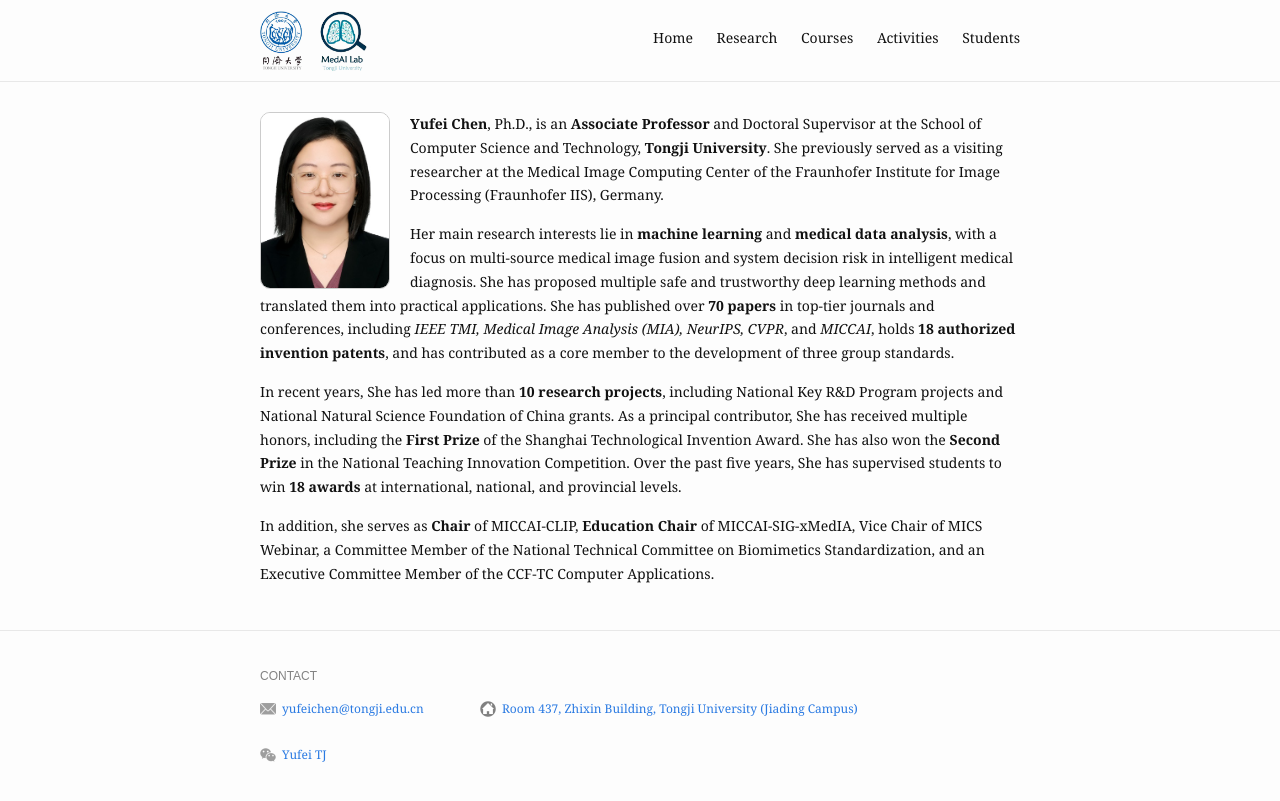
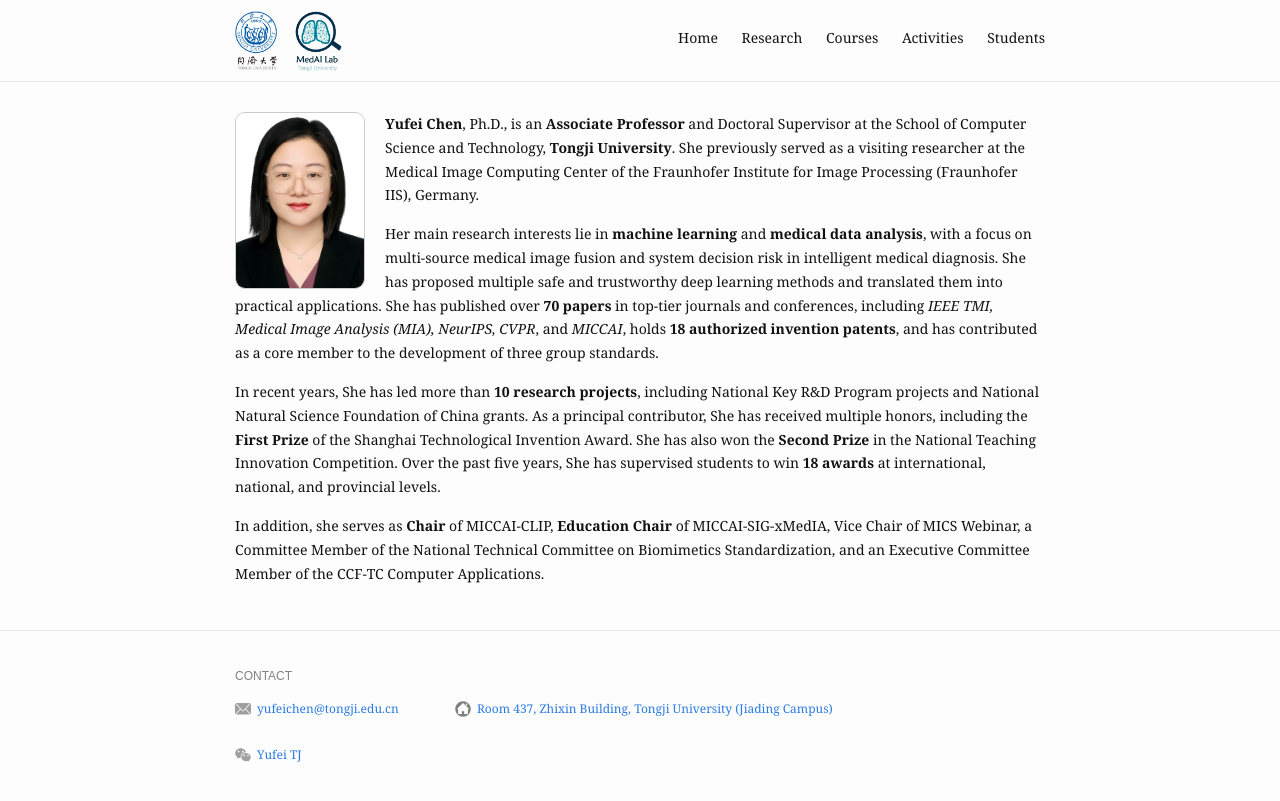
Before and after one commit to wonderlandtj/wonderlandtj.github.io, a Jekyll site: the page built from index.md, in a window 1280 px wide. Shown: the top 801 px of the page. Built offline with Jekyll 4.4.1, drawn with Linux system fonts in a browser that asks for light colours.

Commit message:
Update _site.scss

```diff
--- a/_sass/_site.scss
+++ b/_sass/_site.scss
@@ -8,7 +8,7 @@
 /* 调整整个页面主体宽度 */
 .wrapper {
   width: 100%;
-  max-width: 800px;  // 你可以调整到 1200px、1400px 或 1600px，根据屏幕需求
+  max-width: 850px;  // 你可以调整到 1200px、1400px 或 1600px，根据屏幕需求
   margin: 0 auto;     // 居中显示
   padding: 0 20px;    // 两侧内边距，防止内容贴边
 
```
